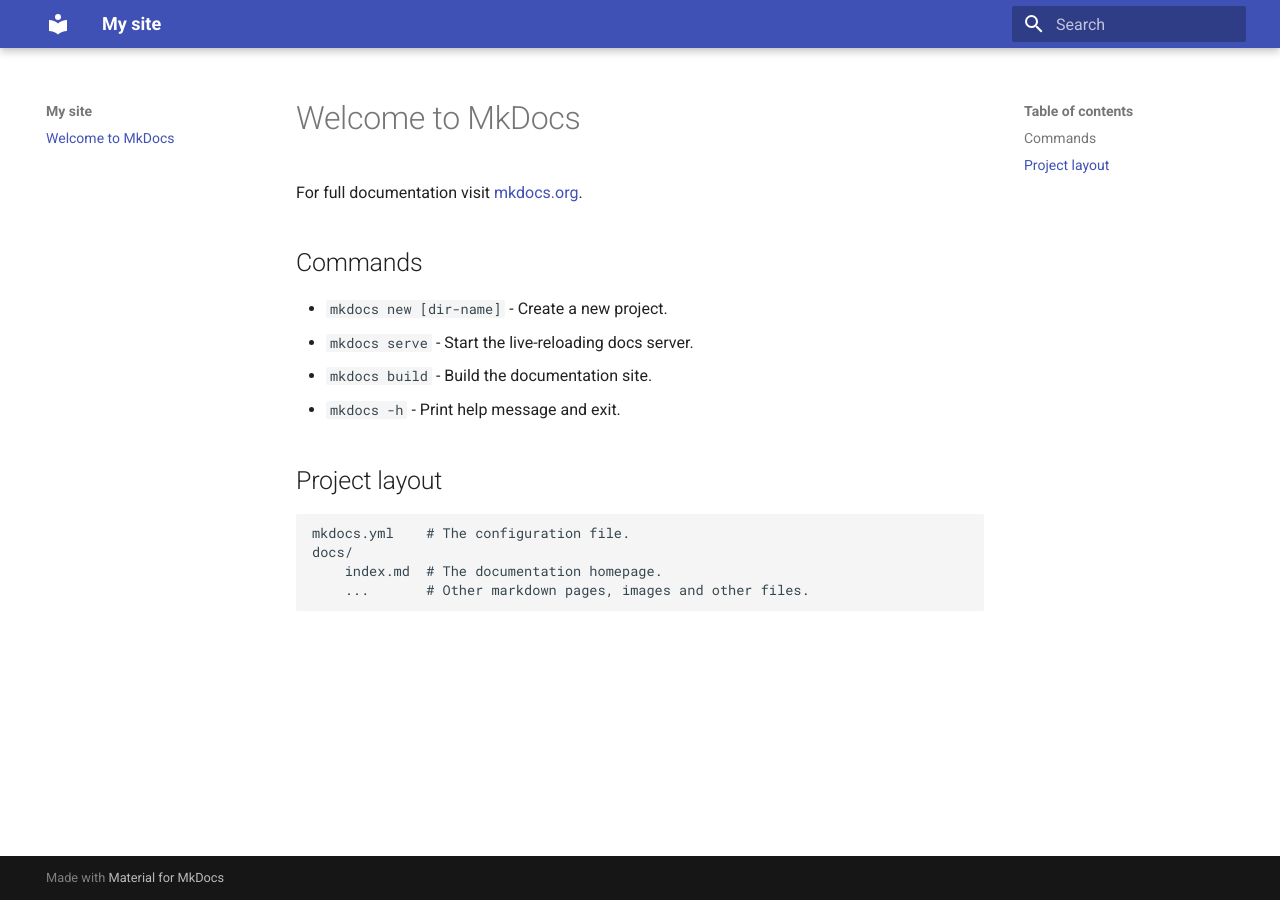
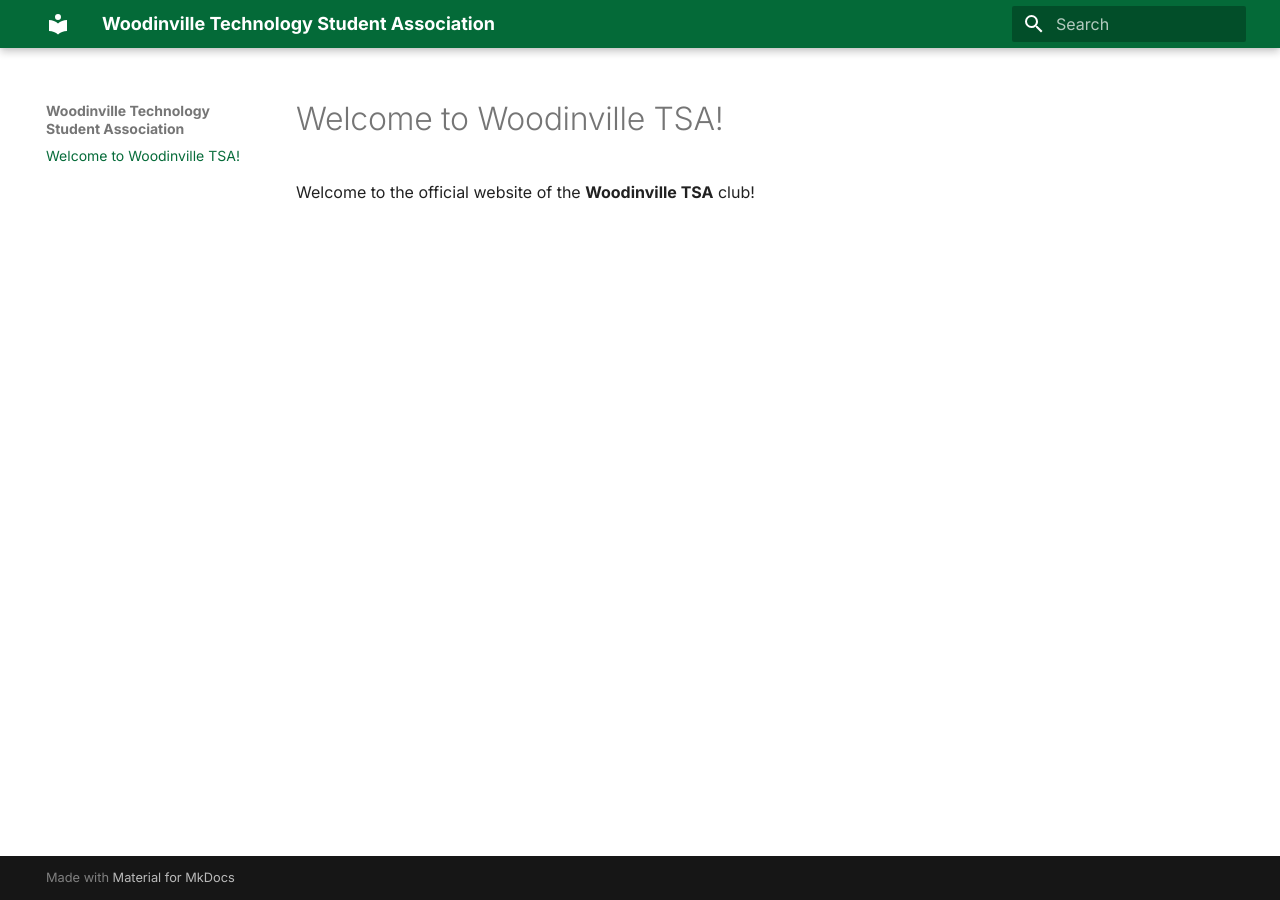
Before and after one commit to whstsa/site, an MkDocs documentation site: the page built from docs/index.md, in a window 1280 px wide. Built offline with MkDocs 1.6.1 and Material for MkDocs 9.7.7, drawn with Linux system fonts in a browser that asks for light colours.

Commit message:
Added base website.

```diff
--- a/docs/index.md
+++ b/docs/index.md
@@ -1,17 +1,3 @@
-# Welcome to MkDocs
+# Welcome to Woodinville TSA!
 
-For full documentation visit [mkdocs.org](https://www.mkdocs.org).
-
-## Commands
-
-* `mkdocs new [dir-name]` - Create a new project.
-* `mkdocs serve` - Start the live-reloading docs server.
-* `mkdocs build` - Build the documentation site.
-* `mkdocs -h` - Print help message and exit.
-
-## Project layout
-
-    mkdocs.yml    # The configuration file.
-    docs/
-        index.md  # The documentation homepage.
-        ...       # Other markdown pages, images and other files.
+Welcome to the official website of the **Woodinville TSA** club!
--- /dev/null
+++ b/docs/stylesheets/extra.css
@@ -0,0 +1,5 @@
+:root  > * {
+  --md-primary-fg-color:        #046A38;
+  --md-primary-fg-color--light: #046A38;
+  --md-primary-fg-color--dark:  #046A38;
+}
--- a/mkdocs.yml
+++ b/mkdocs.yml
@@ -1,4 +1,25 @@
-site_name: My site
-site_url: https://mydomain.org/mysite
+# Name of the site - DO NOT EDIT
+site_name: Woodinville Technology Student Association
+# Site URL
+site_url: https://nornfang058.github.io/TSA-website/
+
+# Thematic settings for website
 theme:
+  # Name of theme - DO NOT EDIT
   name: material
+  # Controls theme
+  palette:
+    # Controls the website's primary color
+    primary: custom
+    # Controls the website's secondary or accent color
+    accent: custom
+    # Color theme: default for light mode, slate for dark mode
+    scheme: default
+  # Controls website fonts
+  font:
+    text: Inter
+    code: JetBrains Mono
+
+# CSS for custom coloring
+extra_css:
+  - stylesheets/extra.css
```
